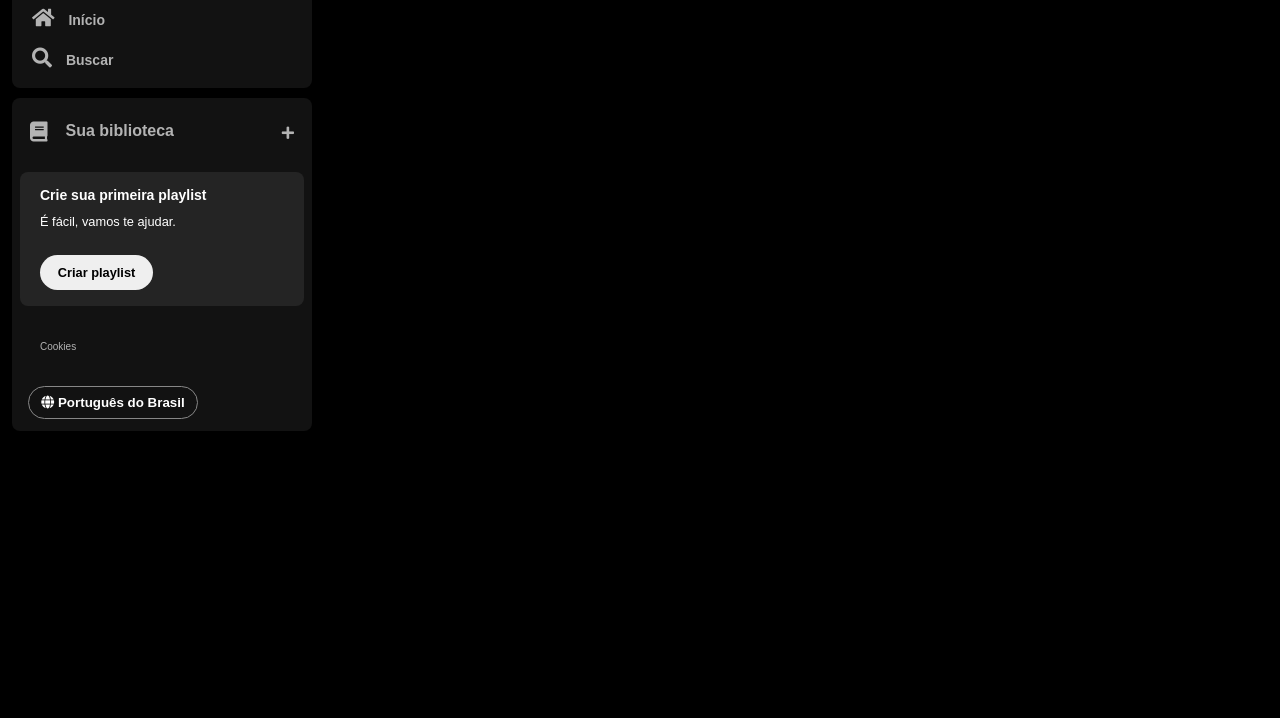
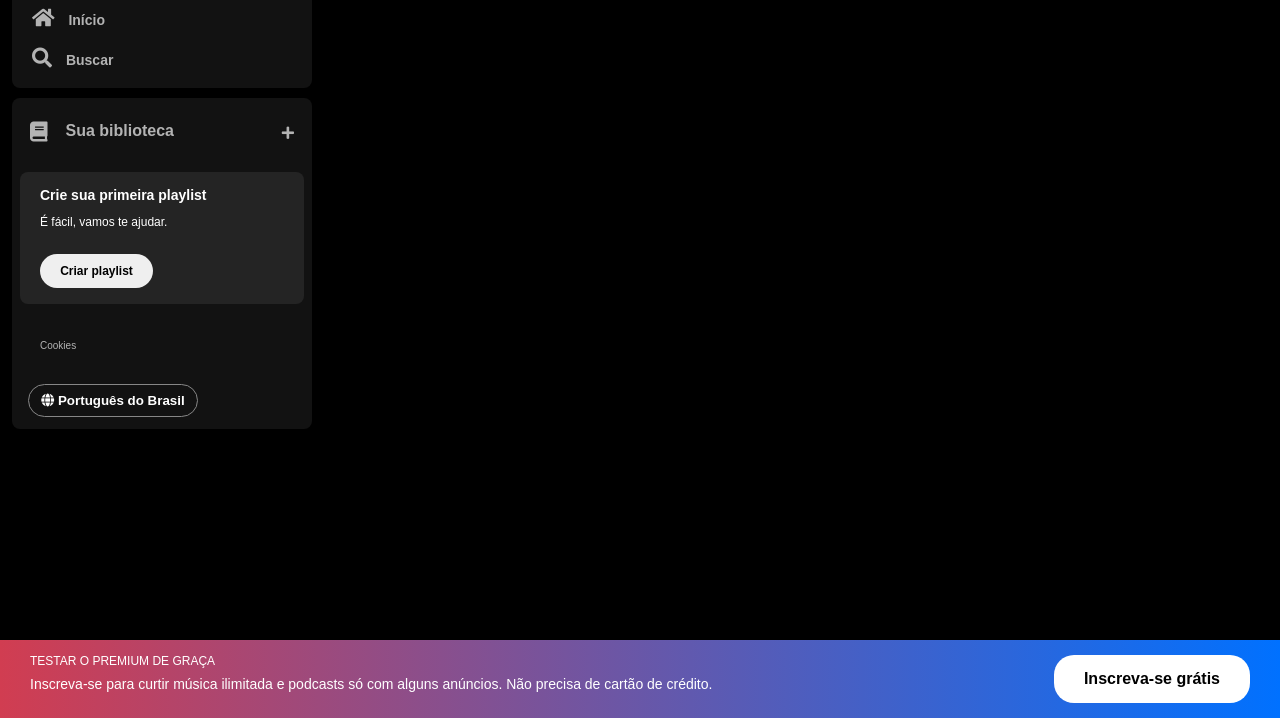
Before and after one commit to datasetsprojeto/Clone-Spotify-Alura-Irmers-o, a plain HTML site: page index.html in a window 1280 px wide. Shown: the part 82-800 px from the top of the page. Drawn offline with Linux system fonts and the light colour scheme.

Commit message:
create: footer

```diff
--- a/index.html
+++ b/index.html
@@ -18,19 +18,19 @@
     <div class="sidebar">
         <nav class="sidebar__navigation">
             <div class="logo">
-                <a href="">
+                <a href="#">
                     <img src="./assets/icons/logo-spotify.png" alt="logo do spotify">
                 </a>
             </div>
             <ul>
                 <li>
-                    <a href="">
+                    <a href="#">
                         <span class="fa fa-home"></span>
                         <span>Início</span>
                     </a>
                 </li>
                 <li>
-                    <a href="">
+                    <a href="#">
                         <span class="fa fa-search"></span>
                         <span>Buscar</span>
                     </a>
@@ -39,11 +39,11 @@
         </nav>
         <div class="sidebar-library">
             <div class="sidebar-library__content">
-                    <button class="sidebar-library__content_button">
-                        <span class="fa fa-book"></span>
-                        <span class="sidebar-library__content_text">Sua biblioteca</span>
-                    </button>
-                    <span class="fa fa-plus"></span>
+                <button class="sidebar-library__content_button">
+                    <span class="fa fa-book"></span>
+                    <span class="sidebar-library__content_text">Sua biblioteca</span>
+                </button>
+                <span class="fa fa-plus"></span>
             </div>
             <div class="create-playlist">
                 <p class="create-playlist__text-one">Crie sua primeira playlist</p>
@@ -57,6 +57,23 @@
             </button>
         </div>
     </div>
+    <main>
+        <div class="main-container">
+            <nav class="header-navigation">
+                <!-- Adicione conteúdo aqui se necessário -->
+            </nav>
+        </div>
+    </main>
+    <footer class="footer">
+        <div class="footer-content">
+            <div>
+                <p class="footer-content__text_one">TESTAR O PREMIUM DE GRAÇA</p>
+                <p class="footer-content__text_two">Inscreva-se para curtir música ilimitada e podcasts só com alguns
+                    anúncios. Não precisa de cartão de crédito.</p>
+            </div>
+            <button class="footer-content__button">Inscreva-se grátis</button>
+        </div>
+    </footer>
 </body>
 
 </html>
--- a/styles.css
+++ b/styles.css
@@ -63,15 +63,14 @@ body {
     font-family: "DM Sans", sans-serif;
 }
 
-.sidebar-library__content  {
+.sidebar-library__content {
     display: flex;
     justify-content: space-between;
     color: #b3b3b3;
-    text-decoration: none;
     margin-bottom: 10px;
 }
 
-.sidebar-library__content  button {
+.sidebar-library__content button {
     display: flex;
     padding: 20px 10px;
     background-color: #121212;
@@ -81,9 +80,11 @@ body {
 .sidebar-library__content .fa-plus {
     padding-top: 4px;
     margin: 20px 10px;
-    cursor: default;
+    cursor: pointer;
+    /* Alterado para pointer */
     font-size: 14px;
 }
+
 .sidebar-library__content .fa-book {
     font-size: 20px;
 }
@@ -113,14 +114,16 @@ body {
 
 .create-playlist__text-two {
     font-weight: 500;
-    font-size: 0.8rem;
+    font-size: 12px;
+    /* Alterado para 12px para consistência */
     padding-bottom: 14px;
     margin-bottom: 12px;
 }
 
 .create-playlist__button {
     width: 113px;
-    font-size: 0.8rem;
+    font-size: 12px;
+    /* Alterado para 12px para consistência */
     font-weight: 700;
     font-family: 'Montserrat', sans-serif;
     padding: 10px;
@@ -135,7 +138,8 @@ body {
     cursor: pointer;
 }
 
-.cookies.cookies:hover {
+.cookies:hover {
+    /* Corrigido */
     text-decoration: underline;
 }
 
@@ -153,3 +157,43 @@ body {
     line-height: 1;
     font-weight: 600;
 }
+
+.footer {
+    position: fixed;
+    bottom: 0;
+    left: 0;
+    right: 0;
+    padding: 15px 30px;
+    color: #fff;
+    background: linear-gradient(90deg, rgba(209,61,81,1) 0%, rgba(0,113,255,1) 100%);
+}
+
+.footer-content{
+display: flex;
+justify-content: space-between;
+}
+
+.footer-content__text_one {
+    color: #ffffff;
+    text-transform: uppercase;
+    font-weight: 400;
+    font-size: 12px;
+    margin-bottom: 10px;
+    font-family: "DM Sans", sans-serif;
+}
+
+.footer-content__text_two {
+    color: #ffffff;
+    font-size: 14px;
+    font-weight: 500;
+    font-family: "DM Sans", sans-serif;
+}
+
+.footer-content__button {
+    padding: 15px 30px;
+    font-weight: 600;
+    background-color: #fff;
+    border-radius: 20px;
+    font-size: 100%;
+    vertical-align: baseline;
+}
```
